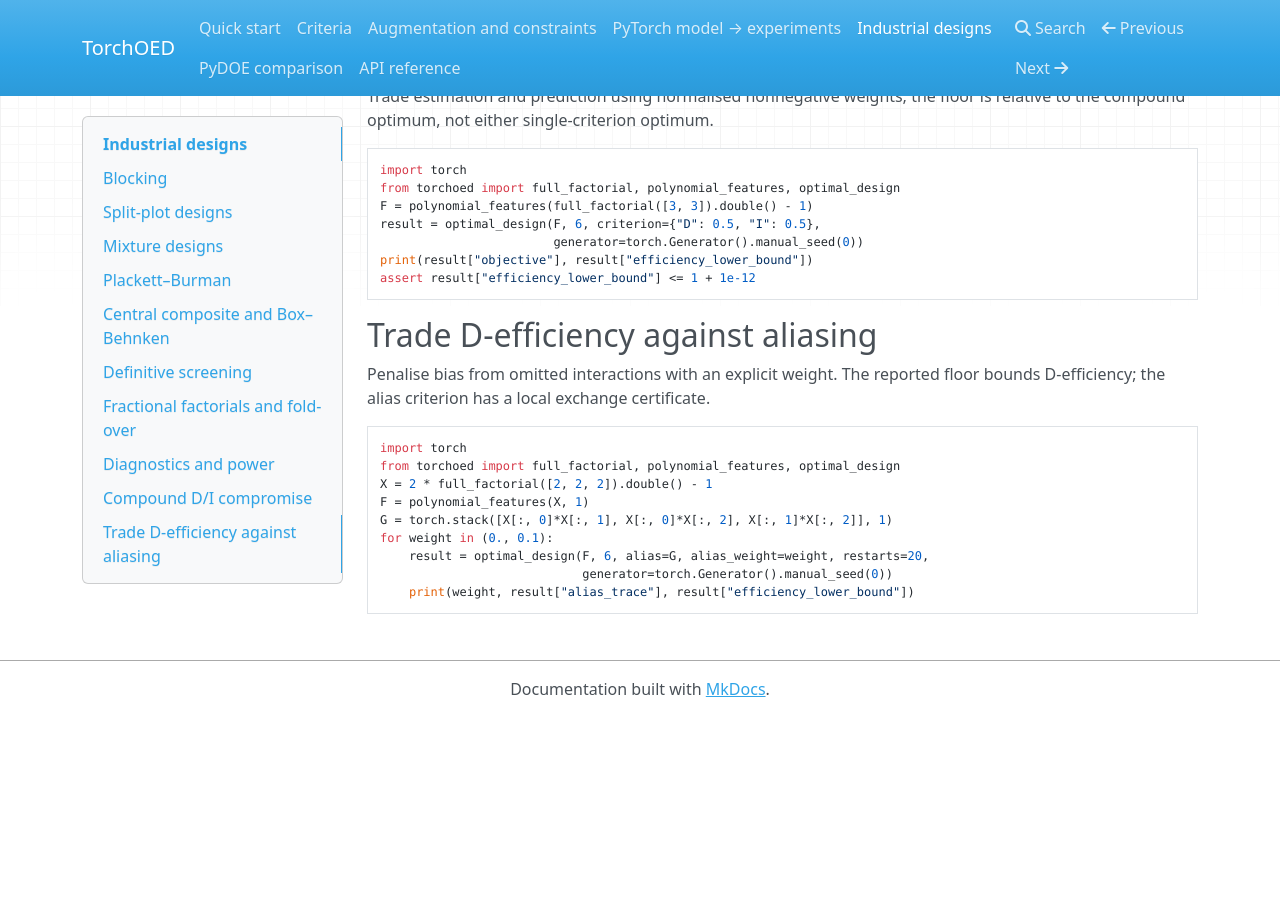
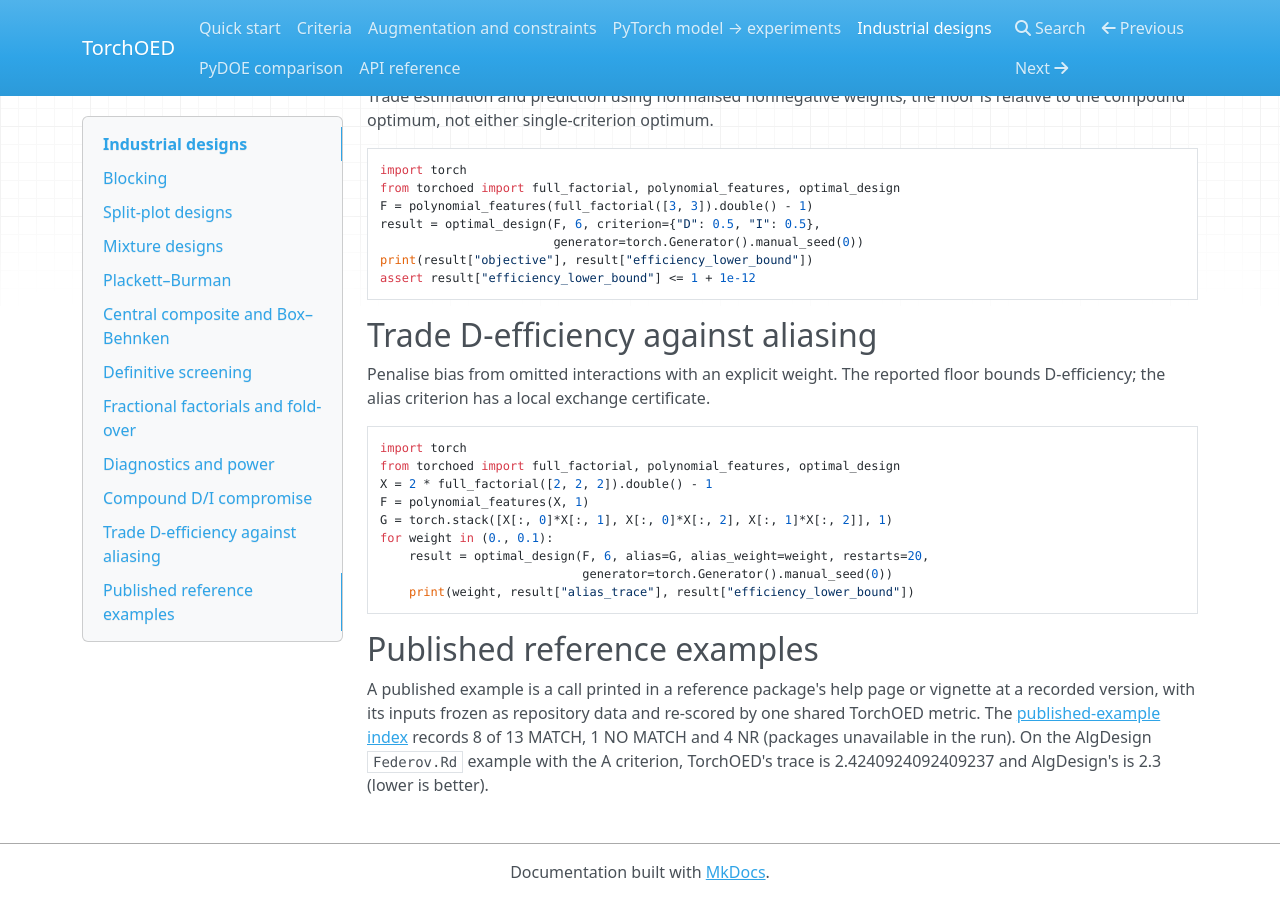
Before and after one commit to JohnnyZPiggy/TorchOED, an MkDocs documentation site: the page built from website/industrial.md, in a window 1280 px wide and 900 px high, scrolled down 4720 px. Built offline with MkDocs 1.6.1, drawn with Linux system fonts in a browser that asks for light colours; nearby versions of some CDN libraries; before the commit the page ends 5437 px from its top, so only the background shows below that.

Commit message:
docs: surface published reference examples (Refs #369) (#370)

````diff
--- a/website/industrial.md
+++ b/website/industrial.md
@@ -245,3 +245,9 @@ for weight in (0., 0.1):
                             generator=torch.Generator().manual_seed(0))
     print(weight, result["alias_trace"], result["efficiency_lower_bound"])
 ```
+
+## Published reference examples
+
+A published example is a call printed in a reference package's help page or vignette at a recorded version, with its inputs frozen as repository data and re-scored by one shared TorchOED metric.
+The [published-example index](https://github.com/JohnnyZPiggy/TorchOED/blob/main/reports/w12-published/summary.md) records 8 of 13 MATCH, 1 NO MATCH and 4 NR (packages unavailable in the run).
+On the AlgDesign `Federov.Rd` example with the A criterion, TorchOED's trace is 2.4240924092409237 and AlgDesign's is 2.3 (lower is better).
````
